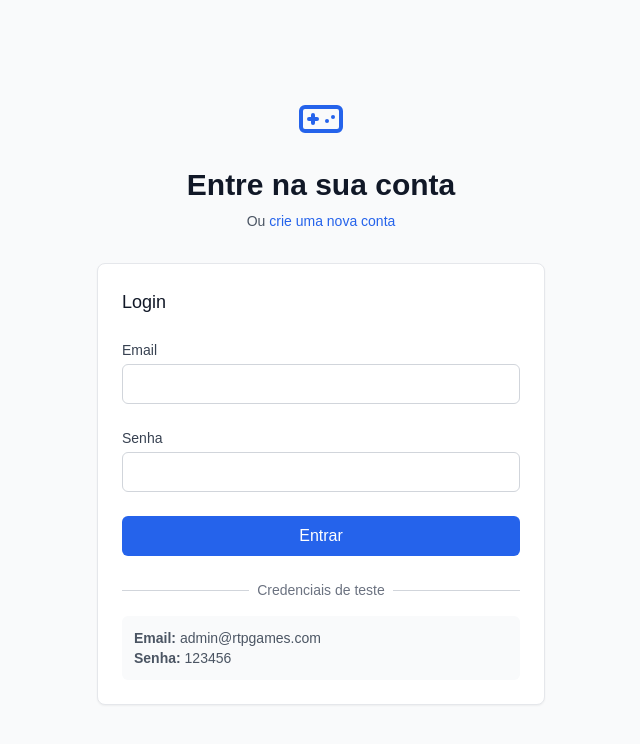
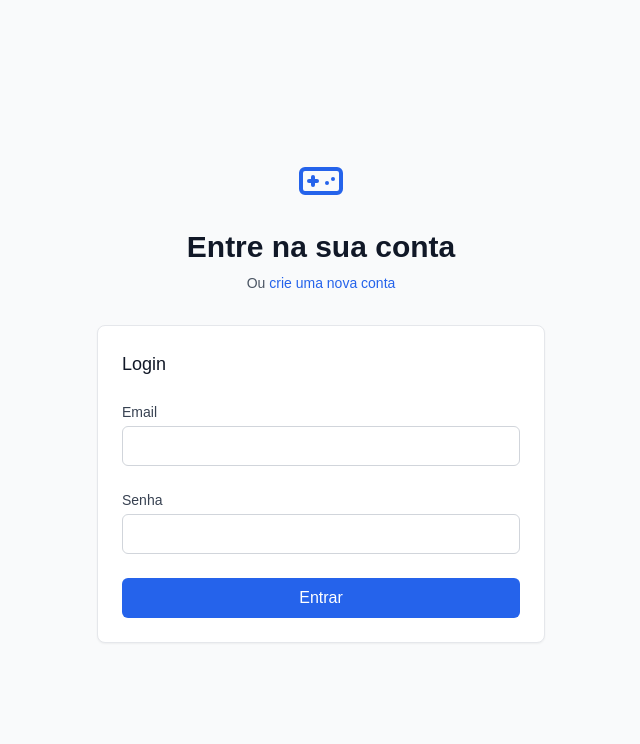
Before and after one commit to hosanah/rtp-games, a React (Vite) app in the folder frontend/: page /login in a window 1280 px wide. Shown: the top 744 px of the page, without its empty margins (319-959 px from the left). Built offline with nearby package versions, Linux system fonts and the light colour scheme; no server answers.

Commit message:
Update Login.tsx

```diff
--- a/frontend/src/pages/login/Login.tsx
+++ b/frontend/src/pages/login/Login.tsx
@@ -101,23 +101,6 @@
                 Entrar
               </Button>
             </form>
-
-            <div className="mt-6">
-              <div className="relative">
-                <div className="absolute inset-0 flex items-center">
-                  <div className="w-full border-t border-gray-300" />
-                </div>
-                <div className="relative flex justify-center text-sm">
-                  <span className="px-2 bg-white text-gray-500">
-                    Credenciais de teste
-                  </span>
-                </div>
-              </div>
-              <div className="mt-4 text-sm text-gray-600 bg-gray-50 p-3 rounded-md">
-                <p><strong>Email:</strong> admin@rtpgames.com</p>
-                <p><strong>Senha:</strong> 123456</p>
-              </div>
-            </div>
           </CardContent>
         </Card>
       </div>
```
